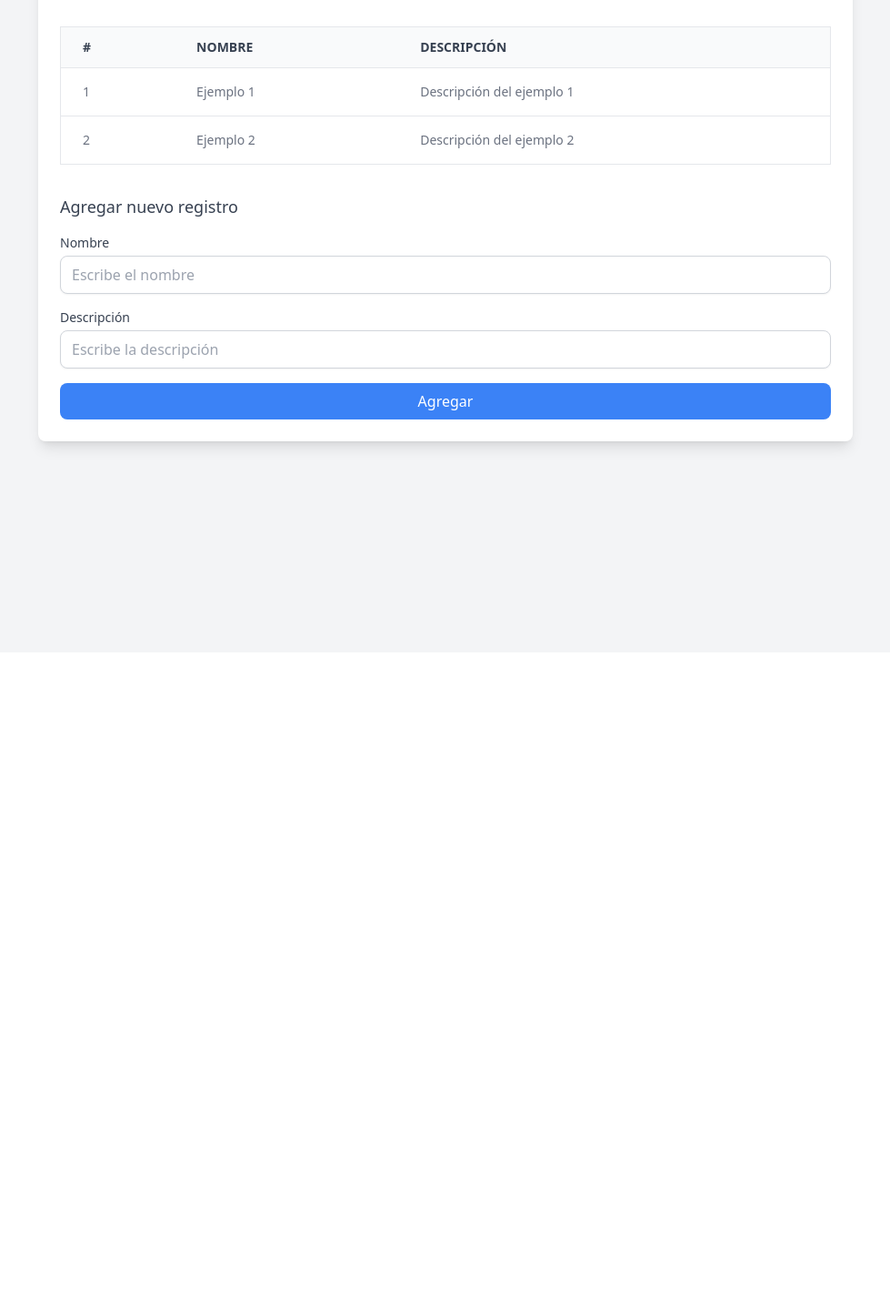
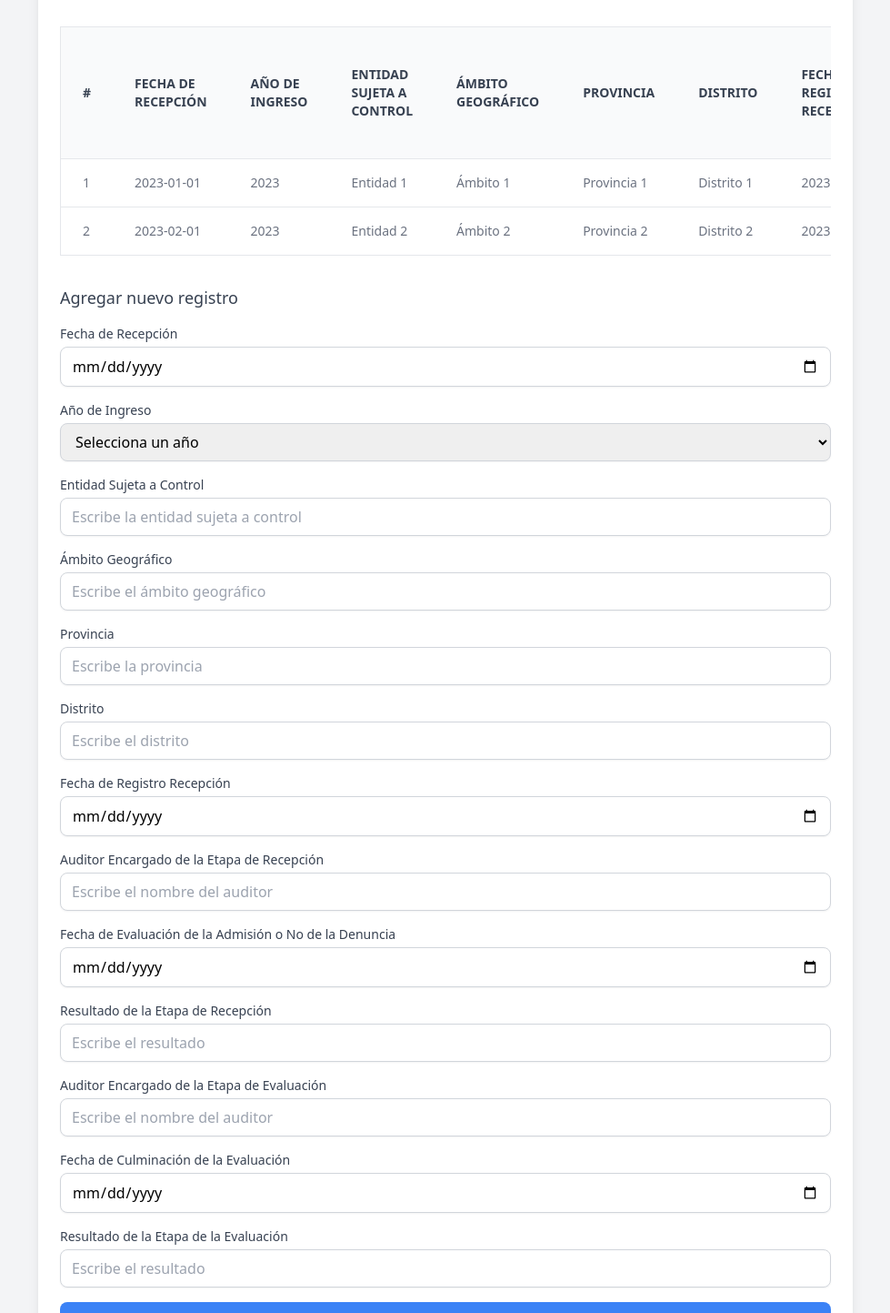
Before and after one commit to 00Andre00/HackathonFront, a Vue app: page /inicio in a window 1280 px wide. Shown: the part 83-1526 px from the top of the page at 91% size, without its empty margins (150-1129 px from the left). Before the commit the page ends 800 px from the top, so only its background shows below. Built offline with nearby package versions, Linux system fonts and the light colour scheme; the HTML template or start-up script is replaced by a standard one.

Commit message:
arreglando vista ususario con fe

```diff
--- a/src/views/Inicio.vue
+++ b/src/views/Inicio.vue
@@ -10,15 +10,37 @@
           <thead class="bg-gray-50 text-gray-700 uppercase text-sm">
             <tr>
               <th scope="col" class="px-6 py-3 border-b">#</th>
-              <th scope="col" class="px-6 py-3 border-b">Nombre</th>
-              <th scope="col" class="px-6 py-3 border-b">Descripción</th>
+              <th scope="col" class="px-6 py-3 border-b">Fecha de Recepción</th>
+              <th scope="col" class="px-6 py-3 border-b">Año de Ingreso</th>
+              <th scope="col" class="px-6 py-3 border-b">Entidad Sujeta a Control</th>
+              <th scope="col" class="px-6 py-3 border-b">Ámbito Geográfico</th>
+              <th scope="col" class="px-6 py-3 border-b">Provincia</th>
+              <th scope="col" class="px-6 py-3 border-b">Distrito</th>
+              <th scope="col" class="px-6 py-3 border-b">Fecha de Registro Recepción</th>
+              <th scope="col" class="px-6 py-3 border-b">Auditor Encargado de la Etapa de Recepción</th>
+              <th scope="col" class="px-6 py-3 border-b">Fecha de Evaluación de la Admisión o No de la Denuncia</th>
+              <th scope="col" class="px-6 py-3 border-b">Resultado de la Etapa de Recepción</th>
+              <th scope="col" class="px-6 py-3 border-b">Auditor Encargado de la Etapa de Evaluación</th>
+              <th scope="col" class="px-6 py-3 border-b">Fecha de Culminación de la Evaluación</th>
+              <th scope="col" class="px-6 py-3 border-b">Resultado de la Etapa de la Evaluación</th>
             </tr>
           </thead>
           <tbody>
             <tr v-for="(item, index) in items" :key="index" class="bg-white hover:bg-gray-50">
               <td class="px-6 py-4 border-b">{{ index + 1 }}</td>
-              <td class="px-6 py-4 border-b">{{ item.nombre }}</td>
-              <td class="px-6 py-4 border-b">{{ item.descripcion }}</td>
+              <td class="px-6 py-4 border-b">{{ item.fechaRecepcion }}</td>
+              <td class="px-6 py-4 border-b">{{ item.anoIngreso }}</td>
+              <td class="px-6 py-4 border-b">{{ item.entidadSujetaControl }}</td>
+              <td class="px-6 py-4 border-b">{{ item.ambitoGeografico }}</td>
+              <td class="px-6 py-4 border-b">{{ item.provincia }}</td>
+              <td class="px-6 py-4 border-b">{{ item.distrito }}</td>
+              <td class="px-6 py-4 border-b">{{ item.fechaRegistroRecepcion }}</td>
+              <td class="px-6 py-4 border-b">{{ item.auditorEncargadoRecepcion }}</td>
+              <td class="px-6 py-4 border-b">{{ item.fechaEvaluacionAdmision }}</td>
+              <td class="px-6 py-4 border-b">{{ item.resultadoRecepcion }}</td>
+              <td class="px-6 py-4 border-b">{{ item.auditorEncargadoEvaluacion }}</td>
+              <td class="px-6 py-4 border-b">{{ item.fechaCulminacionEvaluacion }}</td>
+              <td class="px-6 py-4 border-b">{{ item.resultadoEvaluacion }}</td>
             </tr>
           </tbody>
         </table>
@@ -29,23 +51,141 @@
         <h3 class="text-lg font-medium text-gray-700 mb-4">Agregar nuevo registro</h3>
         <form @submit.prevent="addItem" class="grid grid-cols-1 gap-4">
           <div>
-            <label for="nombre" class="block text-sm font-medium text-gray-700">Nombre</label>
+            <label for="fechaRecepcion" class="block text-sm font-medium text-gray-700">Fecha de Recepción</label>
             <input
-              type="text"
-              id="nombre"
-              v-model="newItem.nombre"
-              placeholder="Escribe el nombre"
+              type="date"
+              id="fechaRecepcion"
+              v-model="newItem.fechaRecepcion"
               class="mt-1 block w-full px-3 py-2 border border-gray-300 rounded-lg shadow-sm focus:ring-blue-500 focus:border-blue-500"
               required
             />
           </div>
           <div>
-            <label for="descripcion" class="block text-sm font-medium text-gray-700">Descripción</label>
+            <label for="anoIngreso" class="block text-sm font-medium text-gray-700">Año de Ingreso</label>
+            <select
+              id="anoIngreso"
+              v-model="newItem.anoIngreso"
+              class="mt-1 block w-full px-3 py-2 border border-gray-300 rounded-lg shadow-sm focus:ring-blue-500 focus:border-blue-500"
+              required
+            >
+              <option value="" disabled>Selecciona un año</option>
+              <option v-for="year in years" :key="year" :value="year">{{ year }}</option>
+            </select>
+          </div>
+          <div>
+            <label for="entidadSujetaControl" class="block text-sm font-medium text-gray-700">Entidad Sujeta a Control</label>
             <input
               type="text"
-              id="descripcion"
-              v-model="newItem.descripcion"
-              placeholder="Escribe la descripción"
+              id="entidadSujetaControl"
+              v-model="newItem.entidadSujetaControl"
+              placeholder="Escribe la entidad sujeta a control"
+              class="mt-1 block w-full px-3 py-2 border border-gray-300 rounded-lg shadow-sm focus:ring-blue-500 focus:border-blue-500"
+              required
+            />
+          </div>
+          <div>
+            <label for="ambitoGeografico" class="block text-sm font-medium text-gray-700">Ámbito Geográfico</label>
+            <input
+              type="text"
+              id="ambitoGeografico"
+              v-model="newItem.ambitoGeografico"
+              placeholder="Escribe el ámbito geográfico"
+              class="mt-1 block w-full px-3 py-2 border border-gray-300 rounded-lg shadow-sm focus:ring-blue-500 focus:border-blue-500"
+              required
+            />
+          </div>
+          <div>
+            <label for="provincia" class="block text-sm font-medium text-gray-700">Provincia</label>
+            <input
+              type="text"
+              id="provincia"
+              v-model="newItem.provincia"
+              placeholder="Escribe la provincia"
+              class="mt-1 block w-full px-3 py-2 border border-gray-300 rounded-lg shadow-sm focus:ring-blue-500 focus:border-blue-500"
+              required
+            />
+          </div>
+          <div>
+            <label for="distrito" class="block text-sm font-medium text-gray-700">Distrito</label>
+            <input
+              type="text"
+              id="distrito"
+              v-model="newItem.distrito"
+              placeholder="Escribe el distrito"
+              class="mt-1 block w-full px-3 py-2 border border-gray-300 rounded-lg shadow-sm focus:ring-blue-500 focus:border-blue-500"
+              required
+            />
+          </div>
+          <div>
+            <label for="fechaRegistroRecepcion" class="block text-sm font-medium text-gray-700">Fecha de Registro Recepción</label>
+            <input
+              type="date"
+              id="fechaRegistroRecepcion"
+              v-model="newItem.fechaRegistroRecepcion"
+              class="mt-1 block w-full px-3 py-2 border border-gray-300 rounded-lg shadow-sm focus:ring-blue-500 focus:border-blue-500"
+              required
+            />
+          </div>
+          <div>
+            <label for="auditorEncargadoRecepcion" class="block text-sm font-medium text-gray-700">Auditor Encargado de la Etapa de Recepción</label>
+            <input
+              type="text"
+              id="auditorEncargadoRecepcion"
+              v-model="newItem.auditorEncargadoRecepcion"
+              placeholder="Escribe el nombre del auditor"
+              class="mt-1 block w-full px-3 py-2 border border-gray-300 rounded-lg shadow-sm focus:ring-blue-500 focus:border-blue-500"
+              required
+            />
+          </div>
+          <div>
+            <label for="fechaEvaluacionAdmision" class="block text-sm font-medium text-gray-700">Fecha de Evaluación de la Admisión o No de la Denuncia</label>
+            <input
+              type="date"
+              id="fechaEvaluacionAdmision"
+              v-model="newItem.fechaEvaluacionAdmision"
+              class="mt-1 block w-full px-3 py-2 border border-gray-300 rounded-lg shadow-sm focus:ring-blue-500 focus:border-blue-500"
+              required
+            />
+          </div>
+          <div>
+            <label for="resultadoRecepcion" class="block text-sm font-medium text-gray-700">Resultado de la Etapa de Recepción</label>
+            <input
+              type="text"
+              id="resultadoRecepcion"
+              v-model="newItem.resultadoRecepcion"
+              placeholder="Escribe el resultado"
+              class="mt-1 block w-full px-3 py-2 border border-gray-300 rounded-lg shadow-sm focus:ring-blue-500 focus:border-blue-500"
+              required
+            />
+          </div>
+          <div>
+            <label for="auditorEncargadoEvaluacion" class="block text-sm font-medium text-gray-700">Auditor Encargado de la Etapa de Evaluación</label>
+            <input
+              type="text"
+              id="auditorEncargadoEvaluacion"
+              v-model="newItem.auditorEncargadoEvaluacion"
+              placeholder="Escribe el nombre del auditor"
+              class="mt-1 block w-full px-3 py-2 border border-gray-300 rounded-lg shadow-sm focus:ring-blue-500 focus:border-blue-500"
+              required
+            />
+          </div>
+          <div>
+            <label for="fechaCulminacionEvaluacion" class="block text-sm font-medium text-gray-700">Fecha de Culminación de la Evaluación</label>
+            <input
+              type="date"
+              id="fechaCulminacionEvaluacion"
+              v-model="newItem.fechaCulminacionEvaluacion"
+              class="mt-1 block w-full px-3 py-2 border border-gray-300 rounded-lg shadow-sm focus:ring-blue-500 focus:border-blue-500"
+              required
+            />
+          </div>
+          <div>
+            <label for="resultadoEvaluacion" class="block text-sm font-medium text-gray-700">Resultado de la Etapa de la Evaluación</label>
+            <input
+              type="text"
+              id="resultadoEvaluacion"
+              v-model="newItem.resultadoEvaluacion"
+              placeholder="Escribe el resultado"
               class="mt-1 block w-full px-3 py-2 border border-gray-300 rounded-lg shadow-sm focus:ring-blue-500 focus:border-blue-500"
               required
             />
@@ -71,22 +211,86 @@ const years = Array.from({ length: 50 }, (_, i) => currentYear - i)
 
 // Lista de elementos iniciales
 const items = ref([
-  { nombre: 'Ejemplo 1', descripcion: 'Descripción del ejemplo 1' },
-  { nombre: 'Ejemplo 2', descripcion: 'Descripción del ejemplo 2' },
+  {
+    fechaRecepcion: '2023-01-01',
+    anoIngreso: 2023,
+    entidadSujetaControl: 'Entidad 1',
+    ambitoGeografico: 'Ámbito 1',
+    provincia: 'Provincia 1',
+    distrito: 'Distrito 1',
+    fechaRegistroRecepcion: '2023-01-02',
+    auditorEncargadoRecepcion: 'Auditor 1',
+    fechaEvaluacionAdmision: '2023-01-03',
+    resultadoRecepcion: 'Resultado 1',
+    auditorEncargadoEvaluacion: 'Auditor 2',
+    fechaCulminacionEvaluacion: '2023-01-04',
+    resultadoEvaluacion: 'Resultado 2'
+  },
+  {
+    fechaRecepcion: '2023-02-01',
+    anoIngreso: 2023,
+    entidadSujetaControl: 'Entidad 2',
+    ambitoGeografico: 'Ámbito 2',
+    provincia: 'Provincia 2',
+    distrito: 'Distrito 2',
+    fechaRegistroRecepcion: '2023-02-02',
+    auditorEncargadoRecepcion: 'Auditor 3',
+    fechaEvaluacionAdmision: '2023-02-03',
+    resultadoRecepcion: 'Resultado 3',
+    auditorEncargadoEvaluacion: 'Auditor 4',
+    fechaCulminacionEvaluacion: '2023-02-04',
+    resultadoEvaluacion: 'Resultado 4'
+  }
 ])
 
 // Datos para un nuevo registro
 const newItem = ref({
-  nombre: '',
-  descripcion: '',
+  fechaRecepcion: '',
+  anoIngreso: '',
+  entidadSujetaControl: '',
+  ambitoGeografico: '',
+  provincia: '',
+  distrito: '',
+  fechaRegistroRecepcion: '',
+  auditorEncargadoRecepcion: '',
+  fechaEvaluacionAdmision: '',
+  resultadoRecepcion: '',
+  auditorEncargadoEvaluacion: '',
+  fechaCulminacionEvaluacion: '',
+  resultadoEvaluacion: ''
 })
 
 // Función para agregar un nuevo registro a la lista
 const addItem = () => {
-  if (newItem.value.nombre && newItem.value.descripcion) {
-    items.value.push({ ...newItem.value })
-    newItem.value.nombre = ''
-    newItem.value.descripcion = ''
+  if (
+    newItem.value.fechaRecepcion &&
+    newItem.value.anoIngreso &&
+    newItem.value.entidadSujetaControl &&
+    newItem.value.ambitoGeografico &&
+    newItem.value.provincia &&
+    newItem.value.distrito &&
+    newItem.value.fechaRegistroRecepcion &&
+    newItem.value.auditorEncargadoRecepcion &&
+    newItem.value.fechaEvaluacionAdmision &&
+    newItem.value.resultadoRecepcion &&
+    newItem.value.auditorEncargadoEvaluacion &&
+    newItem.value.fechaCulminacionEvaluacion &&
+    newItem.value.resultadoEvaluacion
+  ) {
+    items.value.push({ ...newItem.value, anoIngreso: Number(newItem.value.anoIngreso) })
+    newItem.value.fechaRecepcion = ''
+    newItem.value.anoIngreso = ''
+    newItem.value.entidadSujetaControl = ''
+    newItem.value.ambitoGeografico = ''
+    newItem.value.provincia = ''
+    newItem.value.distrito = ''
+    newItem.value.fechaRegistroRecepcion = ''
+    newItem.value.auditorEncargadoRecepcion = ''
+    newItem.value.fechaEvaluacionAdmision = ''
+    newItem.value.resultadoRecepcion = ''
+    newItem.value.auditorEncargadoEvaluacion = ''
+    newItem.value.fechaCulminacionEvaluacion = ''
+    newItem.value.resultadoEvaluacion = ''
   }
 }
 </script>
```
